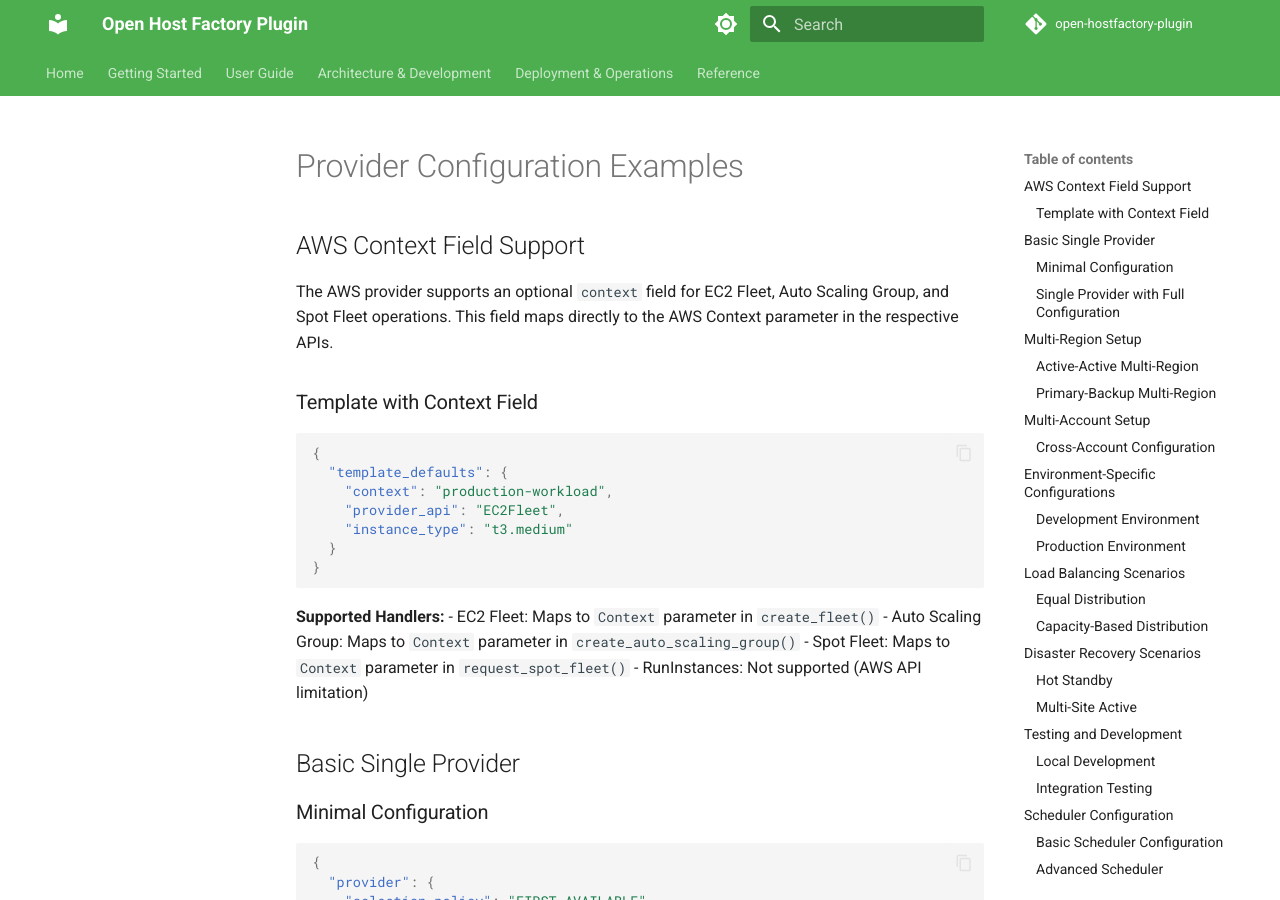
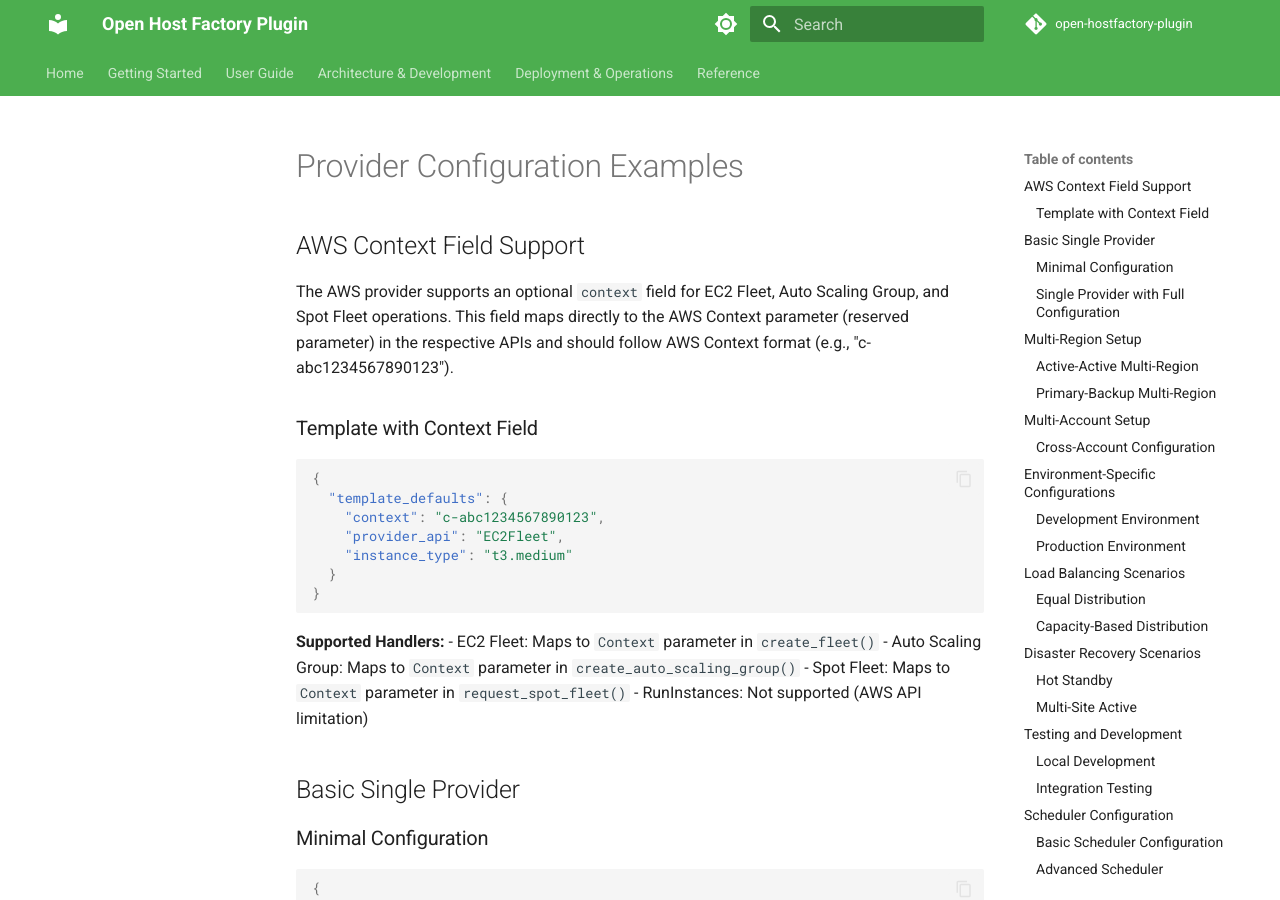
Before and after one commit to awslabs/open-hostfactory-plugin, an MkDocs documentation site: the page built from docs/docs/configuration/examples.md, in a window 1280 px wide and 900 px high. Built offline with MkDocs 1.6.1 and Material for MkDocs 9.7.7, drawn with Linux system fonts in a browser that asks for light colours; comment, search, counter and statistics services are not loaded; the version menu is left out.

Commit message:
feat: update AWS Context field to use proper AWS format
- Change context examples from 'production-workload' to 'c-abc1234567890123'
- Update documentation to mention 'reserved parameter' and AWS format
- Update README, docs, config examples, and tests
- Maintain backward compatibility while following AWS API conventions

````diff
--- a/docs/docs/configuration/examples.md
+++ b/docs/docs/configuration/examples.md
@@ -2,13 +2,13 @@
 
 ## AWS Context Field Support
 
-The AWS provider supports an optional `context` field for EC2 Fleet, Auto Scaling Group, and Spot Fleet operations. This field maps directly to the AWS Context parameter in the respective APIs.
+The AWS provider supports an optional `context` field for EC2 Fleet, Auto Scaling Group, and Spot Fleet operations. This field maps directly to the AWS Context parameter (reserved parameter) in the respective APIs and should follow AWS Context format (e.g., "c-abc1234567890123").
 
 ### Template with Context Field
 ```json
 {
   "template_defaults": {
-    "context": "production-workload",
+    "context": "c-abc1234567890123",
     "provider_api": "EC2Fleet",
     "instance_type": "t3.medium"
   }
````
Also changed, not shown: README.md, 2 other files.
